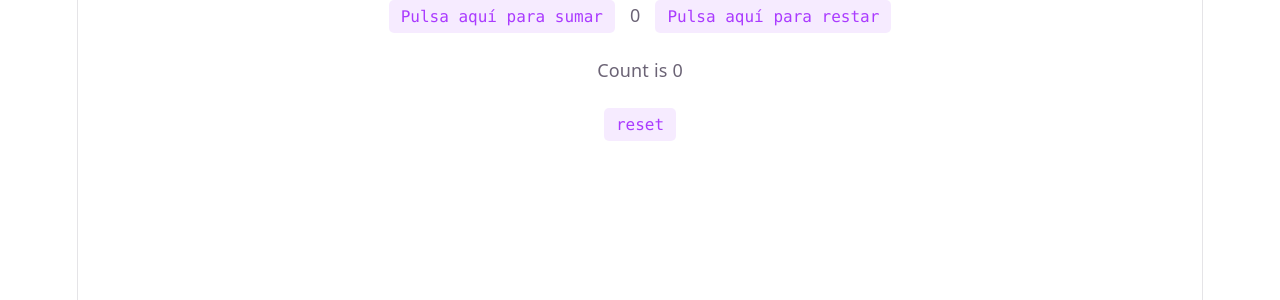
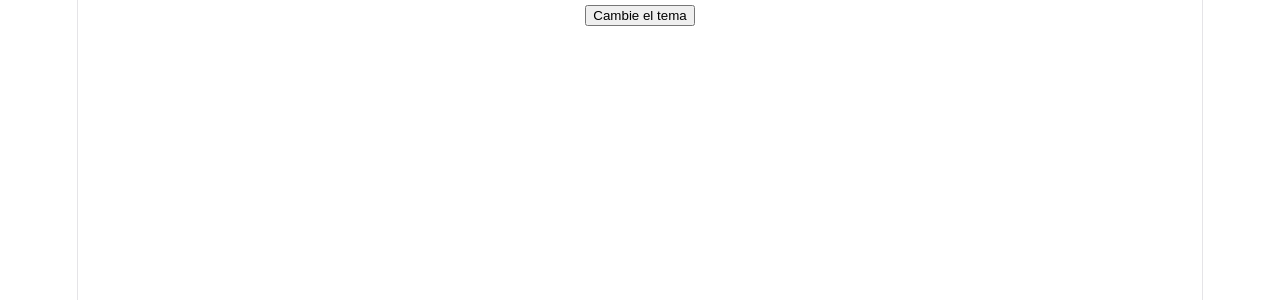
Before and after one commit to giovannilavolpe/react-bootcamp-giovanni, a React (Vite) app in the folder react-bootcamp-giovanni/: page / in a window 1280 px wide. Shown: the top 300 px of the page. Built offline with nearby package versions, Linux system fonts and the light colour scheme.

Commit message:
feat(lesson8) exercises

```diff
--- a/react-bootcamp-giovanni/src/App.css
+++ b/react-bootcamp-giovanni/src/App.css
@@ -1,3 +1,11 @@
+.whiteMode {
+  background-color: white;
+}
+
+.blackMode {
+  background-color: black;
+}
+
 .exercises {
   display: flex;
   flex-direction: row;
--- a/react-bootcamp-giovanni/src/App.tsx
+++ b/react-bootcamp-giovanni/src/App.tsx
@@ -1,9 +1,19 @@
-import Content from "./clase7/Content.tsx"
+import { ThemeProvider } from "./clase8.2/Context.tsx"
+import Theme from "./clase8.2/CounterContext.tsx"
+import "./App.css"
 
 function App() {
 
   return (
-      <Content/>
+    <div>
+      {/* <CountDown/> */}
+      {/* <ContadorProvider>
+        <CounterContext/>
+      </ContadorProvider> */}
+      <ThemeProvider>
+        <Theme/>
+      </ThemeProvider>
+    </div>
   )
 }
 
--- /dev/null
+++ b/react-bootcamp-giovanni/src/clase8.2/Context.tsx
@@ -0,0 +1,27 @@
+import { createContext, useContext, useState, type ReactNode } from 'react'
+
+interface ThemeProps {
+  Theme: boolean;
+  changeTheme: () => void;
+}
+
+export const ThemeContext = createContext<ThemeProps | undefined>(undefined)
+
+export function ThemeProvider({ children }: { children: ReactNode }) {
+  const [Theme, setTheme] = useState(false);
+  const changeTheme = () => setTheme((!Theme));
+
+  return (
+    <ThemeContext.Provider value={{ Theme, changeTheme }}>
+      {children}
+    </ThemeContext.Provider>
+  )
+}
+
+export function useTheme() {
+  const contexto = useContext(ThemeContext)
+  if (!contexto) {
+    throw new Error('useTheme debe usarse dentro de un ThemeContext.Provider')
+  }
+  return contexto
+}
--- /dev/null
+++ b/react-bootcamp-giovanni/src/clase8.2/CounterContext.tsx
@@ -0,0 +1,14 @@
+import { useTheme } from "./Context"
+
+function Theme() {
+
+    const {Theme, changeTheme} = useTheme()
+  return (
+      <section className={Theme ? "blackMode" : "whiteMode"}>
+        <p>{Theme}</p>
+        <button onClick={changeTheme}> Cambie el tema</button>
+      </section>
+      )
+}
+
+export default Theme
--- /dev/null
+++ b/react-bootcamp-giovanni/src/clase8/Context.tsx
@@ -0,0 +1,27 @@
+import { createContext, useContext, useState, type ReactNode } from 'react'
+
+interface ContadorContextType {
+  contador: number
+  incrementar: () => void
+}
+
+export const ContadorContext = createContext<ContadorContextType | undefined>(undefined)
+
+export function ContadorProvider({ children }: { children: ReactNode }) {
+  const [contador, setContador] = useState(0)
+  const incrementar = () => setContador((c) => c + 1)
+
+  return (
+    <ContadorContext.Provider value={{ contador, incrementar }}>
+      {children}
+    </ContadorContext.Provider>
+  )
+}
+
+export function useContador() {
+  const contexto = useContext(ContadorContext)
+  if (!contexto) {
+    throw new Error('useContador debe usarse dentro de un ContadorContext.Provider')
+  }
+  return contexto
+}
--- /dev/null
+++ b/react-bootcamp-giovanni/src/clase8/CounterContext.tsx
@@ -0,0 +1,14 @@
+import { useContador } from "./Context"
+
+function CounterContext() {
+
+    const {incrementar, contador} = useContador()
+  return (
+      <section>
+        <p>{contador}</p>
+        <button onClick={incrementar}> + Incrementar</button>
+      </section>
+      )
+}
+
+export default CounterContext
```
